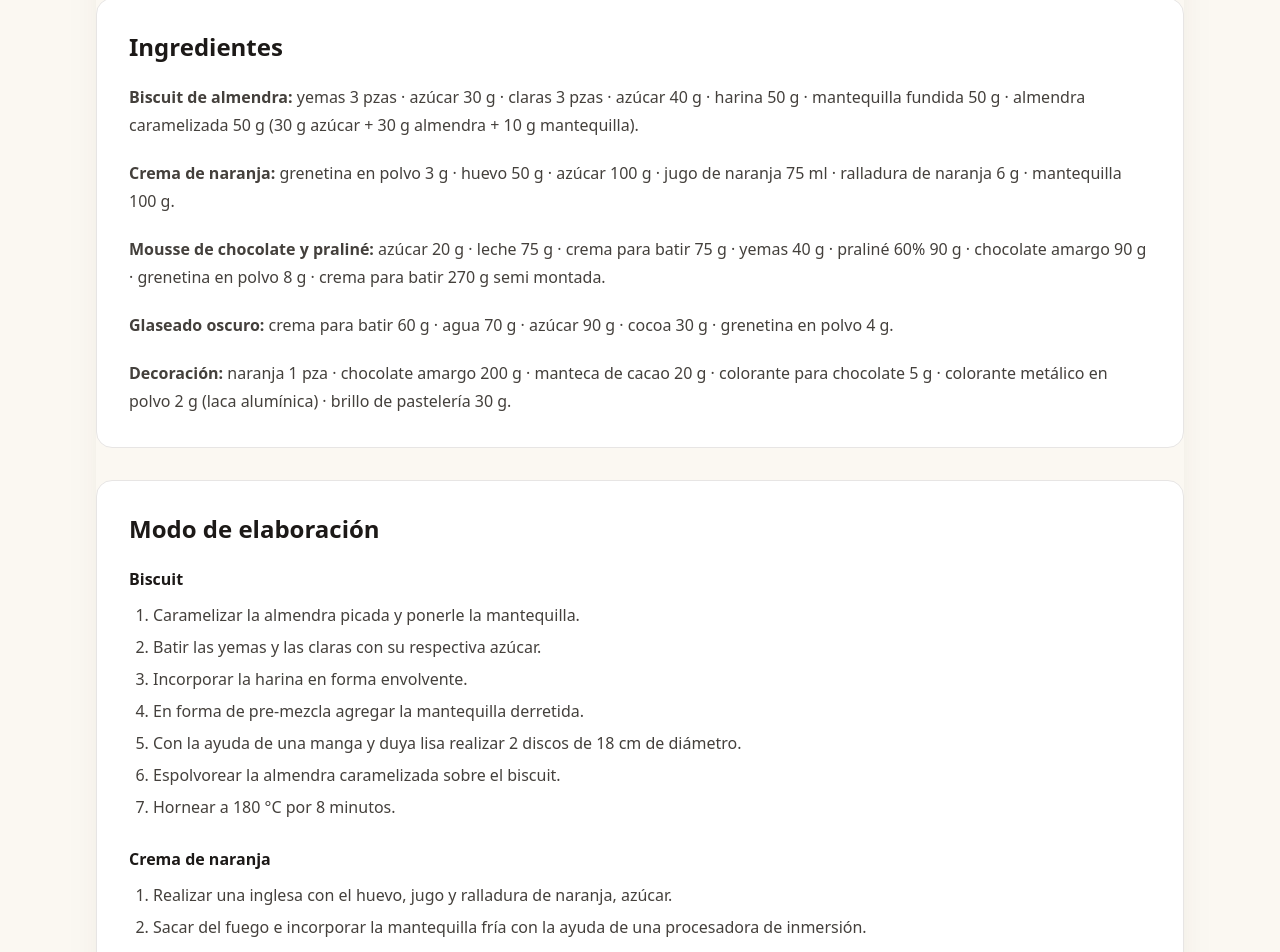
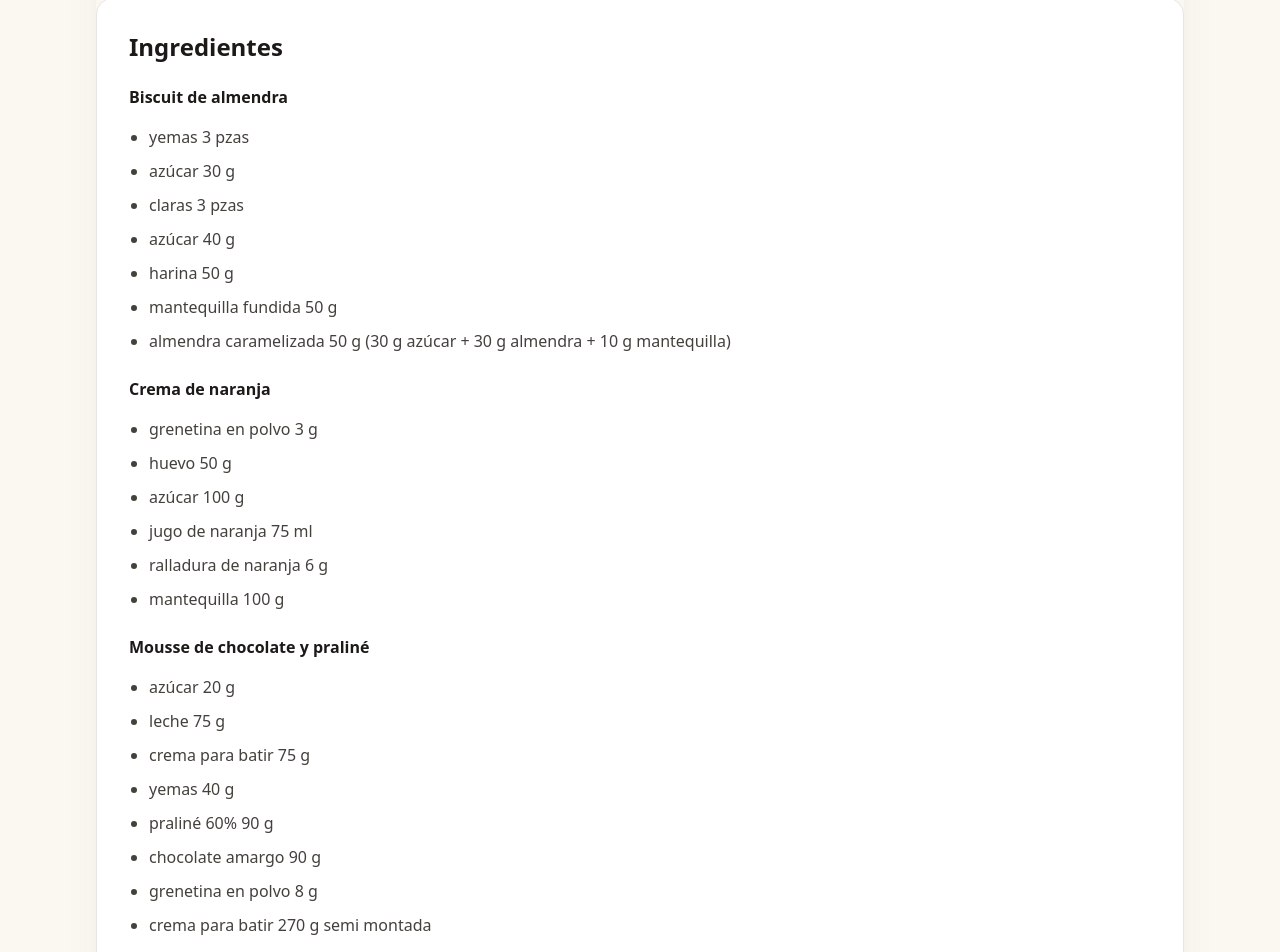
Before and after one commit to Drworm82/CursoPanadero, a Next.js app: page /leccion-andalucia in a window 1280 px wide. Shown: the part 985-1937 px from the top of the page. Built offline with nearby package versions, Linux system fonts and the light colour scheme; no server answers.

Commit message:
Mejorar formato de ingredientes como lista

```diff
--- a/pages/leccion-andalucia.js
+++ b/pages/leccion-andalucia.js
@@ -13,11 +13,11 @@ export default function LessonPage() {
         <section className="rounded-2xl border border-stone-200 bg-white p-6 sm:p-8">
           <h2 className="text-2xl font-semibold text-stone-900">Ingredientes</h2>
           <div className="mt-5 space-y-5 leading-7 text-stone-700">
-            <p><strong>Biscuit de almendra:</strong> yemas 3 pzas · azúcar 30 g · claras 3 pzas · azúcar 40 g · harina 50 g · mantequilla fundida 50 g · almendra caramelizada 50 g (30 g azúcar + 30 g almendra + 10 g mantequilla).</p>
-            <p><strong>Crema de naranja:</strong> grenetina en polvo 3 g · huevo 50 g · azúcar 100 g · jugo de naranja 75 ml · ralladura de naranja 6 g · mantequilla 100 g.</p>
-            <p><strong>Mousse de chocolate y praliné:</strong> azúcar 20 g · leche 75 g · crema para batir 75 g · yemas 40 g · praliné 60% 90 g · chocolate amargo 90 g · grenetina en polvo 8 g · crema para batir 270 g semi montada.</p>
-            <p><strong>Glaseado oscuro:</strong> crema para batir 60 g · agua 70 g · azúcar 90 g · cocoa 30 g · grenetina en polvo 4 g.</p>
-            <p><strong>Decoración:</strong> naranja 1 pza · chocolate amargo 200 g · manteca de cacao 20 g · colorante para chocolate 5 g · colorante metálico en polvo 2 g (laca alumínica) · brillo de pastelería 30 g.</p>
+            <div><h3 className="font-semibold text-stone-900">Biscuit de almendra</h3><ul className="mt-3 list-disc space-y-1.5 pl-5 leading-7"><li>yemas 3 pzas</li><li>azúcar 30 g</li><li>claras 3 pzas</li><li>azúcar 40 g</li><li>harina 50 g</li><li>mantequilla fundida 50 g</li><li>almendra caramelizada 50 g (30 g azúcar + 30 g almendra + 10 g mantequilla)</li></ul></div>
+            <div><h3 className="font-semibold text-stone-900">Crema de naranja</h3><ul className="mt-3 list-disc space-y-1.5 pl-5 leading-7"><li>grenetina en polvo 3 g</li><li>huevo 50 g</li><li>azúcar 100 g</li><li>jugo de naranja 75 ml</li><li>ralladura de naranja 6 g</li><li>mantequilla 100 g</li></ul></div>
+            <div><h3 className="font-semibold text-stone-900">Mousse de chocolate y praliné</h3><ul className="mt-3 list-disc space-y-1.5 pl-5 leading-7"><li>azúcar 20 g</li><li>leche 75 g</li><li>crema para batir 75 g</li><li>yemas 40 g</li><li>praliné 60% 90 g</li><li>chocolate amargo 90 g</li><li>grenetina en polvo 8 g</li><li>crema para batir 270 g semi montada</li></ul></div>
+            <div><h3 className="font-semibold text-stone-900">Glaseado oscuro</h3><ul className="mt-3 list-disc space-y-1.5 pl-5 leading-7"><li>crema para batir 60 g</li><li>agua 70 g</li><li>azúcar 90 g</li><li>cocoa 30 g</li><li>grenetina en polvo 4 g</li></ul></div>
+            <div><h3 className="font-semibold text-stone-900">Decoración</h3><ul className="mt-3 list-disc space-y-1.5 pl-5 leading-7"><li>naranja 1 pza</li><li>chocolate amargo 200 g</li><li>manteca de cacao 20 g</li><li>colorante para chocolate 5 g</li><li>colorante metálico en polvo 2 g (laca alumínica)</li><li>brillo de pastelería 30 g</li></ul></div>
           </div>
         </section>
         <section className="rounded-2xl border border-stone-200 bg-white p-6 sm:p-8">
```
